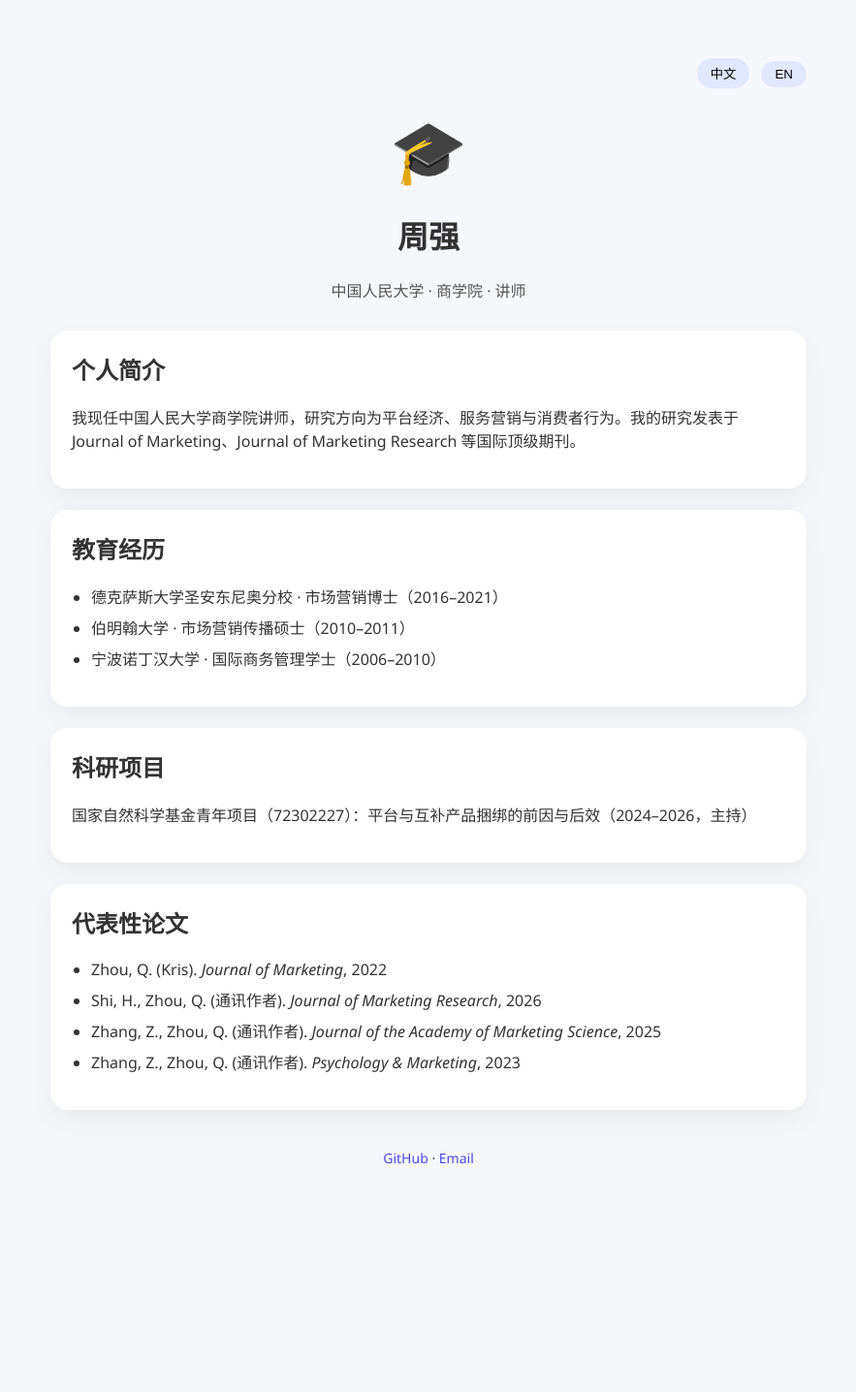
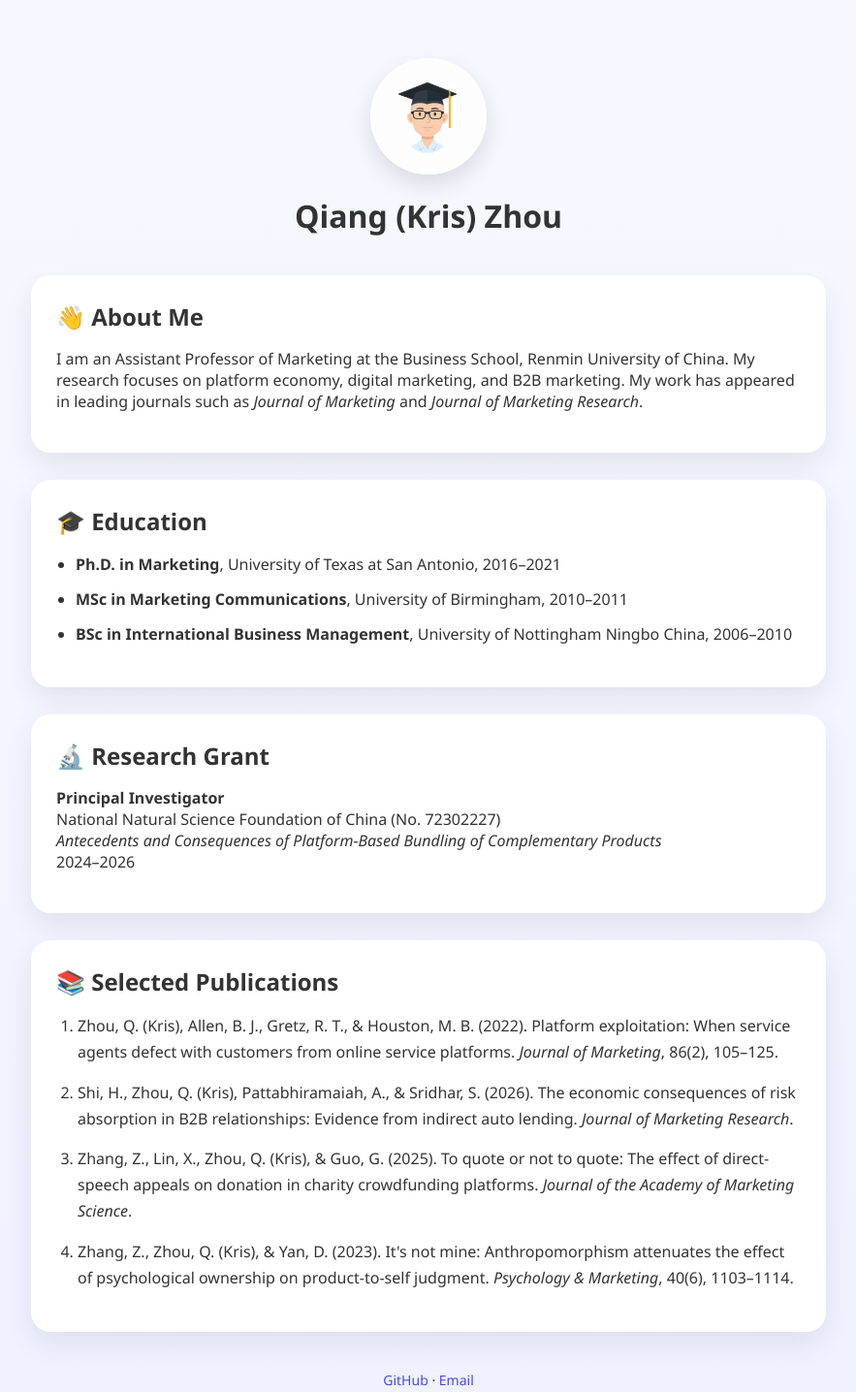
Before and after one commit to KrisZhou718/my-site, a plain HTML site: page index.html in a window 1280 px wide. Shown: the whole page at 97% size, without its empty margins (198-1081 px from the left). Before the commit the page ends 1304 px from the top, so only its background shows below. Drawn offline with Linux system fonts and the light colour scheme.

Commit message:
update pic

```diff
--- a/index.html
+++ b/index.html
@@ -1,110 +1,105 @@
 <!DOCTYPE html>
-<html lang="zh-CN">
+<html lang="en">
 <head>
   <meta charset="UTF-8" />
-  <title>周强 | Qiang (Kris) Zhou</title>
+  <title>Qiang (Kris) Zhou</title>
   <link rel="stylesheet" href="style.css" />
 </head>
 <body>
+
   <div class="container">
 
-    <!-- Language Switch -->
-    <div class="lang-switch">
-      <button onclick="setLang('zh')">中文</button>
-      <button onclick="setLang('en')">EN</button>
-    </div>
-
-    <!-- Avatar -->
-    <div class="avatar">🎓</div>
-
     <!-- Header -->
-    <h1
-      data-zh="周强"
-      data-en="Qiang (Kris) Zhou">
-      周强
-    </h1>
-
-    <p class="subtitle"
-       data-zh="中国人民大学 · 商学院 · 讲师"
-       data-en="Lecturer, Business School, Renmin University of China">
-      中国人民大学 · 商学院 · 讲师
-    </p>
+    <header class="header">
+      <div class="avatar">
+        <img src="avatar.png" alt="Cartoon avatar with graduation cap" />
+      </div>
+      <h1>Qiang (Kris) Zhou</h1>
+    </header>
 
     <!-- About -->
-    <div class="card">
-      <h2 data-zh="个人简介" data-en="About Me">个人简介</h2>
-      <p
-        data-zh="我现任中国人民大学商学院讲师，研究方向为平台经济、服务营销与消费者行为。我的研究发表于 Journal of Marketing、Journal of Marketing Research 等国际顶级期刊。"
-        data-en="I am currently a Lecturer at the Business School of Renmin University of China. My research focuses on platform economy, service marketing, and consumer behavior, with publications in top journals such as Journal of Marketing and Journal of Marketing Research.">
-        我现任中国人民大学商学院讲师，研究方向为平台经济、服务营销与消费者行为。我的研究发表于 Journal of Marketing、Journal of Marketing Research 等国际顶级期刊。
+    <section class="card">
+      <h2>👋 About Me</h2>
+      <p>
+        I am an Assistant Professor of Marketing at the Business School, Renmin University of China.
+        My research focuses on platform economy, digital marketing, and B2B marketing.
+        My work has appeared in leading journals such as
+        <em>Journal of Marketing</em> and <em>Journal of Marketing Research</em>.
       </p>
-    </div>
+    </section>
 
     <!-- Education -->
-    <div class="card">
-      <h2 data-zh="教育经历" data-en="Education">教育经历</h2>
+    <section class="card">
+      <h2>🎓 Education</h2>
       <ul>
-        <li
-          data-zh="德克萨斯大学圣安东尼奥分校 · 市场营销博士（2016–2021）"
-          data-en="Ph.D. in Marketing, University of Texas at San Antonio (2016–2021)">
-          德克萨斯大学圣安东尼奥分校 · 市场营销博士（2016–2021）
+        <li>
+          <strong>Ph.D. in Marketing</strong>, University of Texas at San Antonio, 2016–2021
         </li>
-        <li
-          data-zh="伯明翰大学 · 市场营销传播硕士（2010–2011）"
-          data-en="MSc in Marketing Communications, University of Birmingham (2010–2011)">
-          伯明翰大学 · 市场营销传播硕士（2010–2011）
+        <li>
+          <strong>MSc in Marketing Communications</strong>, University of Birmingham, 2010–2011
         </li>
-        <li
-          data-zh="宁波诺丁汉大学 · 国际商务管理学士（2006–2010）"
-          data-en="BSc in International Business Management, University of Nottingham Ningbo China (2006–2010)">
-          宁波诺丁汉大学 · 国际商务管理学士（2006–2010）
+        <li>
+          <strong>BSc in International Business Management</strong>,
+          University of Nottingham Ningbo China, 2006–2010
         </li>
       </ul>
-    </div>
+    </section>
 
     <!-- Research -->
-    <div class="card">
-      <h2 data-zh="科研项目" data-en="Research Grants">科研项目</h2>
-      <p
-        data-zh="国家自然科学基金青年项目（72302227）：平台与互补产品捆绑的前因与后效（2024–2026，主持）"
-        data-en="National Natural Science Foundation of China (72302227): Antecedents and Consequences of Platform-Based Bundling of Complementary Products (2024–2026, PI)">
-        国家自然科学基金青年项目（72302227）：平台与互补产品捆绑的前因与后效（2024–2026，主持）
+    <section class="card">
+      <h2>🔬 Research Grant</h2>
+      <p>
+        <strong>Principal Investigator</strong><br />
+        National Natural Science Foundation of China (No. 72302227)<br />
+        <em>
+          Antecedents and Consequences of Platform-Based Bundling of Complementary Products
+        </em><br />
+        2024–2026
       </p>
-    </div>
+    </section>
 
     <!-- Publications -->
-    <div class="card">
-      <h2 data-zh="代表性论文" data-en="Selected Publications">代表性论文</h2>
-      <ul>
+    <section class="card">
+      <h2>📚 Selected Publications</h2>
+
+      <ol class="pub-list">
         <li>
-          Zhou, Q. (Kris). <em>Journal of Marketing</em>, 2022
+          Zhou, Q. (Kris), Allen, B. J., Gretz, R. T., & Houston, M. B. (2022).
+          Platform exploitation: When service agents defect with customers from online service platforms.
+          <em>Journal of Marketing</em>, 86(2), 105–125.
         </li>
+
         <li>
-          Shi, H., Zhou, Q. (通讯作者). <em>Journal of Marketing Research</em>, 2026
+          Shi, H., Zhou, Q. (Kris), Pattabhiramaiah, A., & Sridhar, S. (2026).
+          The economic consequences of risk absorption in B2B relationships:
+          Evidence from indirect auto lending.
+          <em>Journal of Marketing Research</em>.
         </li>
+
         <li>
-          Zhang, Z., Zhou, Q. (通讯作者). <em>Journal of the Academy of Marketing Science</em>, 2025
+          Zhang, Z., Lin, X., Zhou, Q. (Kris), & Guo, G. (2025).
+          To quote or not to quote: The effect of direct-speech appeals on donation
+          in charity crowdfunding platforms.
+          <em>Journal of the Academy of Marketing Science</em>.
         </li>
+
         <li>
-          Zhang, Z., Zhou, Q. (通讯作者). <em>Psychology & Marketing</em>, 2023
+          Zhang, Z., Zhou, Q. (Kris), & Yan, D. (2023).
+          It's not mine: Anthropomorphism attenuates the effect of psychological ownership
+          on product-to-self judgment.
+          <em>Psychology & Marketing</em>, 40(6), 1103–1114.
         </li>
-      </ul>
-    </div>
+      </ol>
+    </section>
 
     <!-- Footer -->
     <footer>
-      <a href="https://github.com/你的用户名" target="_blank">GitHub</a> ·
-      <a href="mailto:your@email.com">Email</a>
+      <a href="https://github.com/KrisZhou718" target="_blank">GitHub</a>
+      ·
+      <a href="mailto:zhouqiang@rmbs.ruc.edu.cn">Email</a>
     </footer>
 
   </div>
 
-  <script>
-    function setLang(lang) {
-      document.querySelectorAll("[data-zh]").forEach(el => {
-        el.textContent = el.dataset[lang];
-      });
-    }
-  </script>
 </body>
 </html>
--- a/style.css
+++ b/style.css
@@ -4,56 +4,43 @@
 
 body {
   margin: 0;
-  font-family: "Segoe UI", "PingFang SC", sans-serif;
-  background: #f6f7fb;
+  font-family: "Segoe UI", system-ui, sans-serif;
+  background: linear-gradient(180deg, #f7f8ff, #eef2ff);
   color: #333;
 }
 
 .container {
-  max-width: 820px;
+  max-width: 860px;
   margin: 40px auto;
   padding: 20px;
-  text-align: center;
 }
 
-.lang-switch {
-  text-align: right;
-}
-
-.lang-switch button {
-  margin-left: 8px;
-  border: none;
-  background: #e0e7ff;
-  padding: 6px 14px;
-  border-radius: 20px;
-  cursor: pointer;
-}
-
-.lang-switch button:hover {
-  background: #c7d2fe;
+.header {
+  text-align: center;
+  margin-bottom: 40px;
 }
 
 .avatar {
-  font-size: 64px;
-  margin: 20px 0;
+  font-size: 72px;
+  margin-bottom: 10px;
 }
 
-.subtitle {
+.tagline {
   color: #555;
-  margin-bottom: 30px;
+  font-size: 16px;
 }
 
 .card {
-  background: #fff;
-  border-radius: 18px;
-  padding: 22px;
-  margin: 22px 0;
-  box-shadow: 0 10px 24px rgba(0, 0, 0, 0.06);
-  text-align: left;
+  background: #ffffff;
+  border-radius: 20px;
+  padding: 26px;
+  margin-bottom: 28px;
+  box-shadow: 0 12px 30px rgba(0, 0, 0, 0.08);
 }
 
 .card h2 {
   margin-top: 0;
+  margin-bottom: 14px;
 }
 
 ul {
@@ -61,10 +48,21 @@ ul {
 }
 
 li {
-  margin-bottom: 8px;
+  margin-bottom: 10px;
+  line-height: 1.6;
+}
+
+.pub-list {
+  padding-left: 22px;
+}
+
+.pub-list li {
+  margin-bottom: 14px;
+  line-height: 1.7;
 }
 
 footer {
+  text-align: center;
   margin: 40px 0;
   font-size: 14px;
 }
@@ -72,4 +70,71 @@ footer {
 footer a {
   color: #4f46e5;
   text-decoration: none;
+  font-weight: 500;
 }
+.avatar {
+  position: relative;
+  width: 120px;
+  margin: 0 auto 20px;
+}
+
+.hat {
+  font-size: 56px;
+  text-align: center;
+  margin-bottom: -10px;
+}
+
+.face {
+  width: 100px;
+  height: 100px;
+  background: #fde68a; /* 温暖肤色 */
+  border-radius: 50%;
+  margin: 0 auto;
+  position: relative;
+  box-shadow: inset 0 -4px 0 rgba(0, 0, 0, 0.05);
+}
+
+/* Eyes */
+.eye {
+  width: 8px;
+  height: 8px;
+  background: #333;
+  border-radius: 50%;
+  position: absolute;
+  top: 38px;
+}
+
+.eye.left {
+  left: 30px;
+}
+
+.eye.right {
+  right: 30px;
+}
+
+/* Mouth */
+.mouth {
+  width: 26px;
+  height: 14px;
+  border-bottom: 3px solid #333;
+  border-radius: 0 0 20px 20px;
+  position: absolute;
+  bottom: 26px;
+  left: 50%;
+  transform: translateX(-50%);
+}
+.avatar {
+  width: 120px;
+  height: 120px;
+  margin: 0 auto 20px;
+  border-radius: 50%;
+  overflow: hidden;
+  background: #fff;
+  box-shadow: 0 10px 24px rgba(0, 0, 0, 0.12);
+}
+
+.avatar img {
+  width: 100%;
+  height: 100%;
+  object-fit: cover;
+}
```
Also changed, not shown: avatar.png (added).
